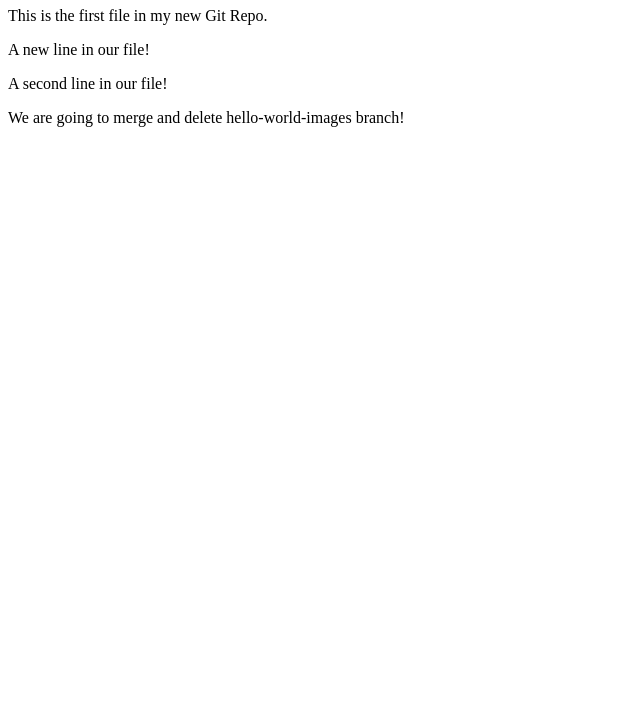
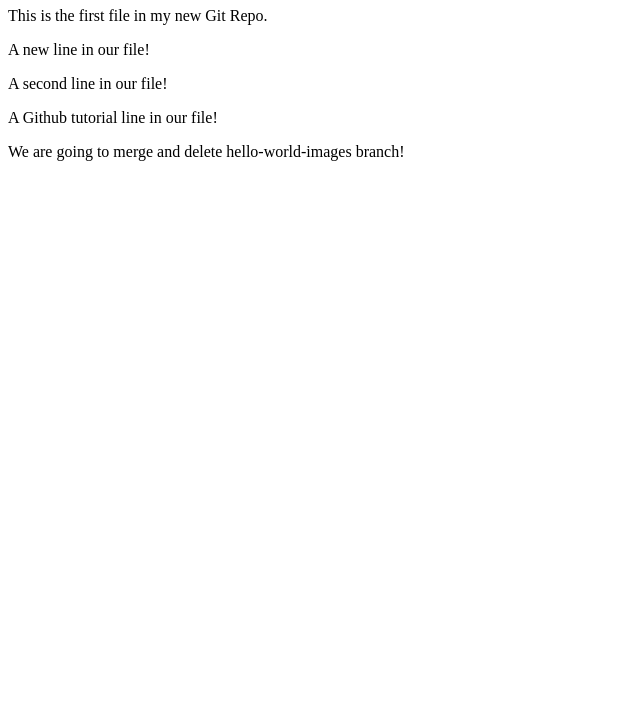
Before and after one commit to SivareddyBodapati/git_AIjun21, a plain HTML site: page index.htm in a window 1280 px wide. Shown: the part 73-800 px from the top of the page, without its empty margins (0-640 px from the left). Drawn offline with Linux system fonts and the light colour scheme.

Commit message:
line for github tutorial

```diff
--- a/index.htm
+++ b/index.htm
@@ -10,6 +10,7 @@
 <p>This is the first file in my new Git Repo.</p>
 <p>A new line in our file!</p>
 <p>A second line in our file!</p>
+ <p>A Github tutorial line in our file!</p>
 <p>We are going to merge and delete hello-world-images branch!</p>
 
 </body>
```
